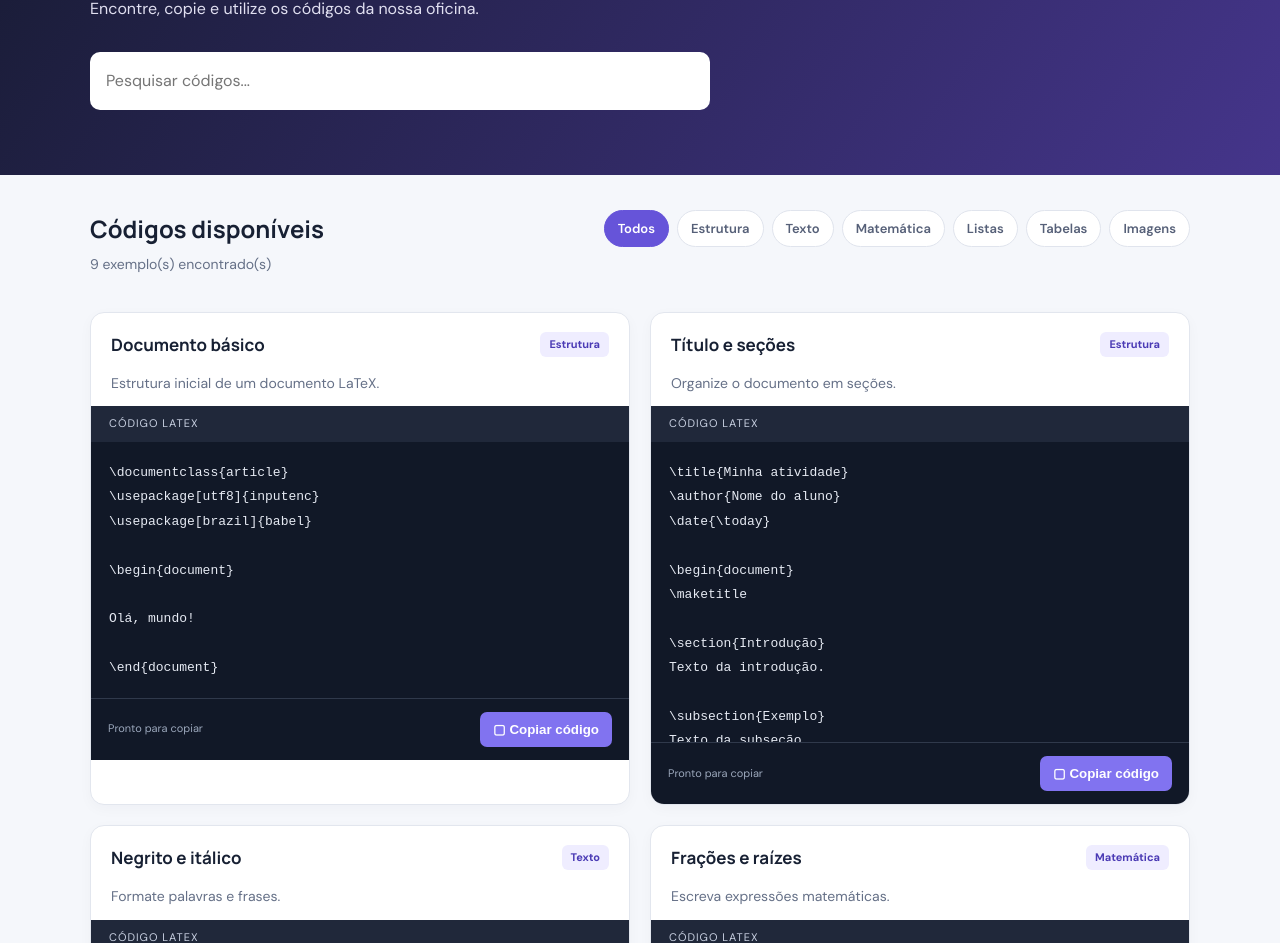
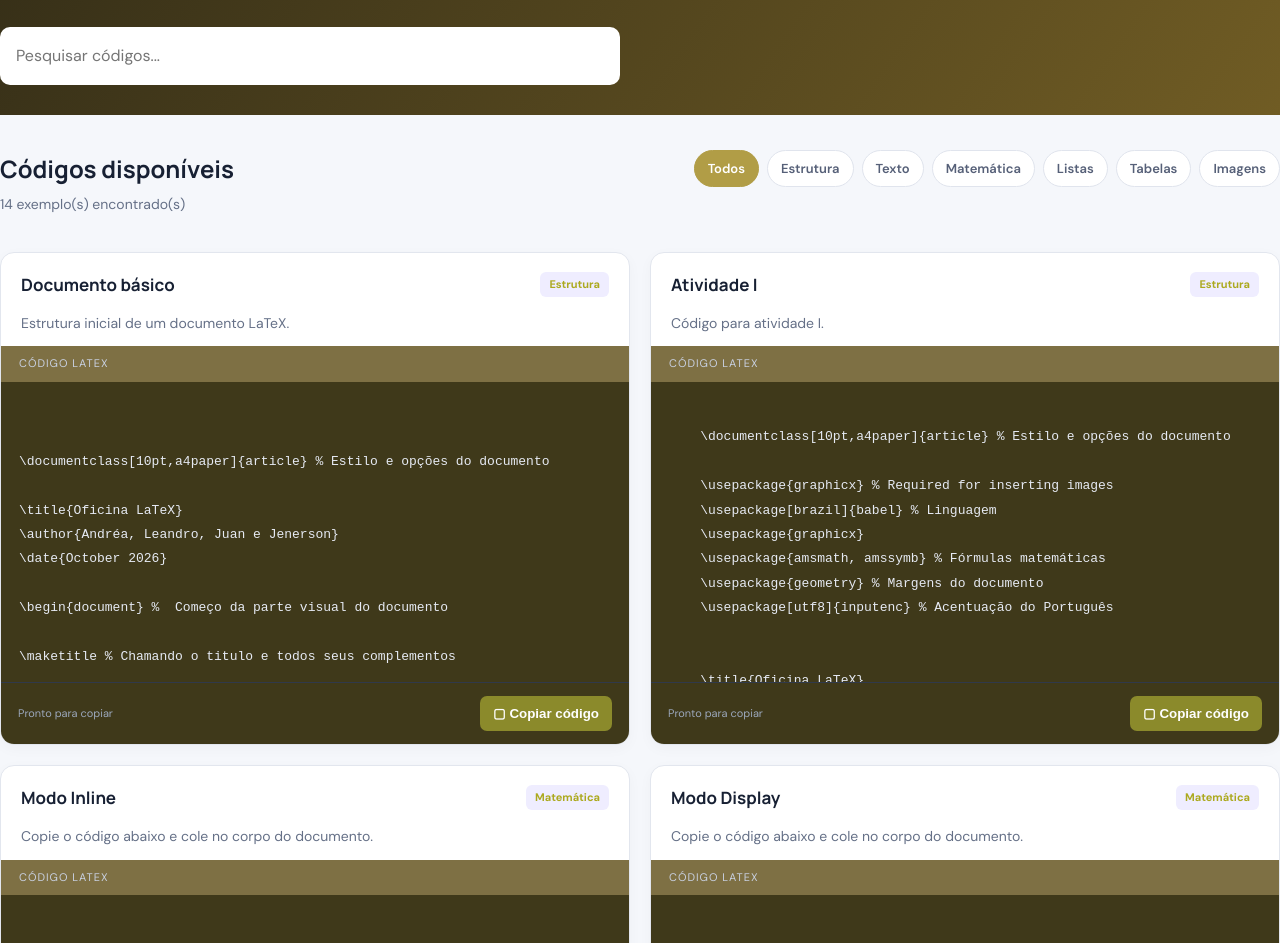
Before and after one commit to JenersonFerreira/OficinaLateX, a plain HTML site: page index.html in a window 1280 px wide. Shown: the part 185-1128 px from the top of the page. Drawn offline with nearby package versions, Linux system fonts and the light colour scheme.

Commit message:
Add files via upload

```diff
--- a/index.html
+++ b/index.html
@@ -13,7 +13,7 @@
     <div class="container">
       <p class="etiqueta">OFICINA DE MATEMÁTICA E TECNOLOGIA</p>
       <h1>Biblioteca de <span>LaTeX</span></h1>
-      <p>Encontre, copie e utilize os códigos da nossa oficina.</p>
+      <p>Andréa, Leandro, Juan e Jenerson.</p>
 
       <input
         type="search"
--- a/script.js
+++ b/script.js
@@ -1,93 +1,115 @@
 
 const exemplos = [
+  // PRIMEIRO
   {
     titulo: "Documento básico",
     descricao: "Estrutura inicial de um documento LaTeX.",
     categoria: "Estrutura",
-    codigo: String.raw`\documentclass{article}
-\usepackage[utf8]{inputenc}
-\usepackage[brazil]{babel}
+    codigo: String.raw`
 
-\begin{document}
+\documentclass[10pt,a4paper]{article} % Estilo e opções do documento
 
-Olá, mundo!
+\title{Oficina LaTeX}
+\author{Andréa, Leandro, Juan e Jenerson}
+\date{October 2026}
 
-\end{document}`
+\begin{document} %  Começo da parte visual do documento
+
+\maketitle % Chamando o titulo e todos seus complementos
+
+\section{Introduction} % Iniciando uma seção no documento
+
+\end{document} % Fim da parte visual do documento
+`
   },
 
 
 
   {
-    titulo: "Título e seções",
-    descricao: "Organize o documento em seções.",
+    titulo: "Atividade I",
+    descricao: "Código para atividade I.",
     categoria: "Estrutura",
-    codigo: String.raw`\title{Minha atividade}
-\author{Nome do aluno}
-\date{\today}
+      codigo: String.raw`
+    \documentclass[10pt,a4paper]{article} % Estilo e opções do documento
 
-\begin{document}
-\maketitle
+    \usepackage{graphicx} % Required for inserting images
+    \usepackage[brazil]{babel} % Linguagem
+    \usepackage{graphicx}
+    \usepackage{amsmath, amssymb} % Fórmulas matemáticas
+    \usepackage{geometry} % Margens do documento
+    \usepackage[utf8]{inputenc} % Acentuação do Português
 
-\section{Introdução}
-Texto da introdução.
 
-\subsection{Exemplo}
-Texto da subseção.
-\end{document}`
+    \title{Oficina LaTeX}
+    \author{Andréa, Leandro, Juan e Jenerson}
+    \date{October 2026}
+
+    \begin{document} %  Começo da parte visual do documento
+
+    \maketitle % Chamando o titulo e todos seus complementos
+
+    \section{Primeira seção} % Iniciando uma seção no documento
+
+    \end{document} % Fim da parte visual do documento
+    `
   },
 
+   {
+    titulo: "Modo Inline",
+    descricao: "Copie o código abaixo e cole no corpo do documento.",
+    categoria: "Matemática",
+      codigo: String.raw`
+    A energia vem dada por \(E = mc^2\) \\ % ou ; \\ quebrar linha
+    A energia vem dada por $E = mc^2$
+    `
+  },
 
+  {
+    titulo: "Modo Display",
+    descricao: "Copie o código abaixo e cole no corpo do documento.",
+    categoria: "Matemática",
+      codigo: String.raw`
+      A energia vem dada por \[E = mc^2\] \\ % ou
+      A energia vem dada por $$E = mc^2$$
+    `
+  },
 
+  {
+    titulo: "Frações, expoentes e somatórios",
+    descricao: "Copie o código abaixo e cole no corpo do documento.",
+    categoria: "Matemática",
+      codigo: String.raw`
+      Fração: $\frac{\pi}{2}$ \\
+      Expoente: $e^{-i\pi}$ \\
+      Soma: $\[\sum_{x=1}^{\infty} \frac{1}{n}\]$
+
+    `
+  },
 
 
   {
     titulo: "Negrito e itálico",
-    descricao: "Formate palavras e frases.",
+    descricao: "Formate palavras e frases. Copie o código abaixo e cole no corpo do documento",
     categoria: "Texto",
-    codigo: String.raw`\textbf{Texto em negrito}
+    codigo: String.raw`
+    \textbf{Texto em negrito}
 
     \textit{Texto em itálico}
 
     \underline{Texto sublinhado}`
   },
 
-
-
-
-
   {
-    titulo: "Frações e raízes",
-    descricao: "Escreva expressões matemáticas.",
-    categoria: "Matemática",
-    codigo: String.raw`\[
-\frac{a}{b}
-\]
-
-\[
-\sqrt{25} = 5
-\]
-
-\[
-x^2 + 5x + 6 = 0
-\]`
-  },
-
-
-
-
-  {
-    titulo: "Lista numerada",
-    descricao: "Crie uma lista com números.",
+    titulo: "Seções e Subseções",
+    descricao: "Organize seu documento em seções e subseções. Copie e cole no corpo do documento.",
     categoria: "Listas",
-    codigo: String.raw`\begin{enumerate}
-  \item Primeiro item
-  \item Segundo item
-  \item Terceiro item
+    codigo: String.raw`
+    \section{Títulos}
+        \subsection{SubTítulos}
+          \begin{enumerate}
+            \item Primeiro
         \end{enumerate}`
   },
-
-
-
 
   {
     titulo: "Lista com marcadores",
@@ -97,42 +119,44 @@ x^2 + 5x + 6 = 0
   \item Primeiro tópico
   \item Segundo tópico
   \item Terceiro tópico
-\end{itemize}`
+\end{itemize}
+
+`
   },
 
-
-
-
   {
-    titulo: "Tabela de duas colunas",
-    descricao: "Tabela com nome e fórmula.",
+    titulo: "Tabela 3x3",
+    descricao: "Tabela com 3 linhas e 3 colunas. Copie e cole no corpo do documento.",
     categoria: "Tabelas",
-    codigo: String.raw`\begin{center}
-\begin{tabular}{|c|c|}
+    codigo: String.raw`
+    \begin{tabular}{|c|c|c|}
     \hline
-Nome & Fórmula \\ \hline
-        &         \\ \hline
-        &         \\ \hline
-        &         \\ \hline
-        &         \\ \hline
-        &         \\ \hline
+    Nome & Nota & Turma \\
+    \hline
+    Leandro & 9 & A \\
+    \hline
+    Andréa & 10 & B \\
+    \hline
     \end{tabular}
-\end{center}`
+    `
   },
 
 
 
   {
-    titulo: "Inserir uma imagem",
-    descricao: "Adicione uma imagem ao documento.",
+    titulo: "Inserir uma figura",
+    descricao: "Adicione uma figura ao documento. Cuidado ao copiar e colar, pois é necessário ter a imagem no mesmo diretório do arquivo .tex.",
     categoria: "Imagens",
-    codigo: String.raw`\usepackage{graphicx}
+    codigo: String.raw
+    `% PREAMBULO %
+    \usepackage{float} % Usado para akustar as imagens na posição que deseja
 
-% No corpo do documento:
-\begin{figure}[h]
-  \centering
-  \includegraphics[width=0.6\textwidth]{imagem.png}
-  \caption{Legenda da imagem}
+    % CORPO DO DOCUMENTO
+    \begin{figure}[H] % H usado para ajustar a imagem exatamente onde você coloc'ou no texto
+        \centering % Centralizando imagem
+        \includegraphics[scale=0.3]{foto.png} % colocando imagem e uma escala
+        \caption{Logo oficial.}
+        \label{fig:placeholder}
     \end{figure}`
   },
 
@@ -142,8 +166,122 @@ Nome & Fórmula \\ \hline
     titulo: "Configurar margens",
     descricao: "Defina as margens da página.",
     categoria: "Estrutura",
-    codigo: String.raw`\usepackage[a4paper, margin=2cm]{geometry}`
+    codigo: String.raw`
+    \usepackage{geometry}
+    % Configuração das margens do documento
+    \geometry{
+    top=3cm,
+    bottom=2cm,
+    left=3cm,
+    right=2cm
+
+
+  `
+  },
+
+  {
+    titulo: "Referências bibliográficas",
+    descricao: "Crie um documento .bib para gerenciar suas referências. Copie e cole no corpo do documento.bib. Depois adicione os comando \cite{chave} no corpo do documento e \bibliography{arquivo.bib} no final do documento.",
+    categoria: "Estrutura",
+    codigo: String.raw`
+    @article{euler1953leonhard,
+    title={Leonhard Euler and the K{\"o}nigsberg bridges},
+    author={Euler, Leonhard},
+    journal={Scientific American},
+    volume={189},
+    number={1},
+    pages={66--72},
+    year={1953},
+    publisher={JSTOR}
+
+    % Recorte (ctrl+x) e cole no corpo do documento .tex a apartir daqui
+    Leonhard Euler, provado em \cite{euler1953leonhard}, resolveu o famoso problema das Sete Pontes de Königsberg em 1736, demonstrando que é impossível atravessar todas as sete pontes da cidade (atual Kaliningrado, Rússia) apenas uma vez e retornar ao ponto de partida.
+
+    \bibliographystyle{plain} % estilo usado para mostar
+    \bibliography{referencia} % buscando o arquivo .bib
+
+    `
+  },
+
+  {
+    titulo: "Caixas coloridas",
+    descricao: "Crie caixas com cores diferentes para destacar informações importantes.",
+    categoria: "Estrutura",
+    codigo: String.raw`
+    \usepackage{tcolorbox} % PREAMBULO
+
+    \newtcolorbox{caixa}{
+    colback=blue!10,
+    colframe=blue!70!black,
+    arc=2mm,
+    boxrule=0.8pt,
+    width=8cm,
+    title=Caixa azul
 }
+% CORPO DO DOCUMENTO
+
+
+\begin{caixa}
+    Esta é uma pequena caixa colorida!
+\end{caixa} `
+  },
+
+  {
+    titulo: "Sumarios e Índices",
+    descricao: "Crie sumários e índices para organizar seu documento.",
+    categoria: "Listas",
+    codigo: String.raw`\documentclass[10pt,a4paper]{article} % Estilo e opções do documento
+
+    \usepackage{graphicx} % Required for inserting images
+    \usepackage[brazil]{babel} % Linguagem
+    \usepackage{graphicx}
+    \usepackage{amsmath, amssymb} % Fórmulas matemáticas
+    \usepackage{geometry} % Margens do documento
+    \usepackage[utf8]{inputenc} % Acentuação do Português
+
+    \title{Oficina LaTeX}
+    \author{Andréa, Leandro, Juan e Jenerson}
+    \date{October 2026}
+
+    \begin{document} %  Começo da parte visual do documento
+
+    \maketitle % Chamando o titulo e todos seus complementos
+
+    \tableofcontents % Criando sumário do documento
+    \newpage % Criando uma página nova para a digitação do documento
+
+    \section{Primeira seção} % Iniciando uma seção no documento
+        \subsection{Primeira}
+            \subsubsection{A}
+            \subsubsection{B}
+            \subsubsection{C}
+        \subsection{Segunda}
+            \subsubsection{A}
+            \subsubsection{B}
+            \subsubsection{C}
+        \subsection{Terceira}
+            \subsubsection{A}
+            \subsubsection{B}
+            \subsubsection{C}
+    \section{Segunda seção} % Iniciando uma seção no documento
+        \subsection{Primeira}
+            \subsubsection{A}
+            \subsubsection{B}
+            \subsubsection{C}
+        \subsection{Segunda}
+            \subsubsection{A}
+            \subsubsection{B}
+            \subsubsection{C}
+        \subsection{Terceira}
+            \subsubsection{A}
+            \subsubsection{B}
+            \subsubsection{C}
+
+    \end{document} % Fim da parte visual do documento
+ `
+  }
+
+
 ];
 
 
--- a/style.css
+++ b/style.css
@@ -2,12 +2,12 @@
 @import url('https://fonts.googleapis.com/css2?family=DM+Mono&family=DM+Sans:wght@400;500;600;700&family=Manrope:wght@500;700;800&display=swap');
 
 :root {
-  --roxo: #6654d9;
+  --roxo: #b19d46;
   --roxo-escuro: #292450;
   --fundo: #f5f7fb;
   --texto: #172033;
   --cinza: #657087;
-  --codigo: #111827;
+  --codigo: #3f391a;
 }
 
 * {
@@ -23,18 +23,18 @@ body {
 }
 
 .container {
-  width: min(1100px, 92%);
+  width: min(1600px, 100%);
   margin: auto;
 }
 
 .hero {
-  padding: 55px 0 65px;
+  padding: 30px 0 30px;
   color: white;
-  background: linear-gradient(125deg, #171b32, #45358b);
+  background: linear-gradient(125deg, #322c17, #705c24);
 }
 
 .etiqueta {
-  color: #c8c2ff;
+  color: #d4c155;
   font-size: 12px;
   font-weight: 700;
   letter-spacing: 2px;
@@ -47,7 +47,7 @@ h1 {
 }
 
 h1 span {
-  color: #aaa0ff;
+  color: #d6be33;
 }
 
 .hero p:not(.etiqueta) {
@@ -115,6 +115,7 @@ h2 {
 }
 
 .grade {
+
   display: grid;
   grid-template-columns: repeat(2, minmax(0, 1fr));
   gap: 20px;
@@ -151,7 +152,7 @@ h2 {
   padding: 4px 9px;
   border-radius: 6px;
   background: #efedff;
-  color: #4b3bb5;
+  color: #aca91f;
   font-size: 11px;
   font-weight: 700;
 }
@@ -165,7 +166,7 @@ h2 {
 .rotulo-codigo {
   padding: 9px 18px;
   color: #c9d1e2;
-  background: #20283a;
+  background: #7e7044;
   font-size: 11px;
   letter-spacing: 1px;
   text-transform: uppercase;
@@ -202,14 +203,14 @@ pre {
   padding: 10px 13px;
   border: 0;
   border-radius: 7px;
-  background: #8173f0;
+  background: #8b8a2b;
   color: white;
   font-weight: 700;
   cursor: pointer;
 }
 
 .copiar:hover {
-  background: #6957df;
+  background: #b4b238;
 }
 
 .copiar.copiado {
@@ -260,7 +261,7 @@ footer {
   max-width: 90%;
   padding: 12px 18px;
   border-radius: 9px;
-  background: #172033;
+  background: #777625;
   color: white;
   opacity: 0;
   transform: translate(-50%, 15px);
```
Lines whose indentation alone changed are shown as unchanged.
